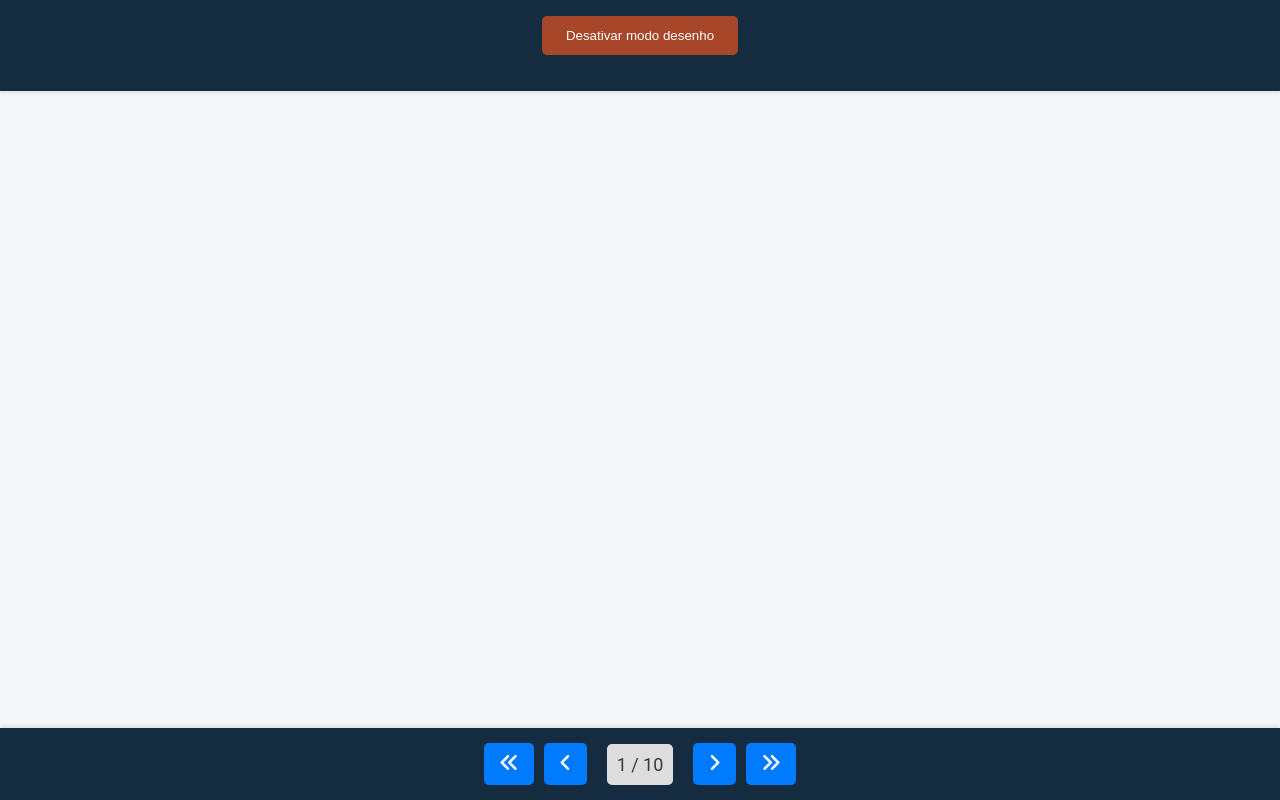
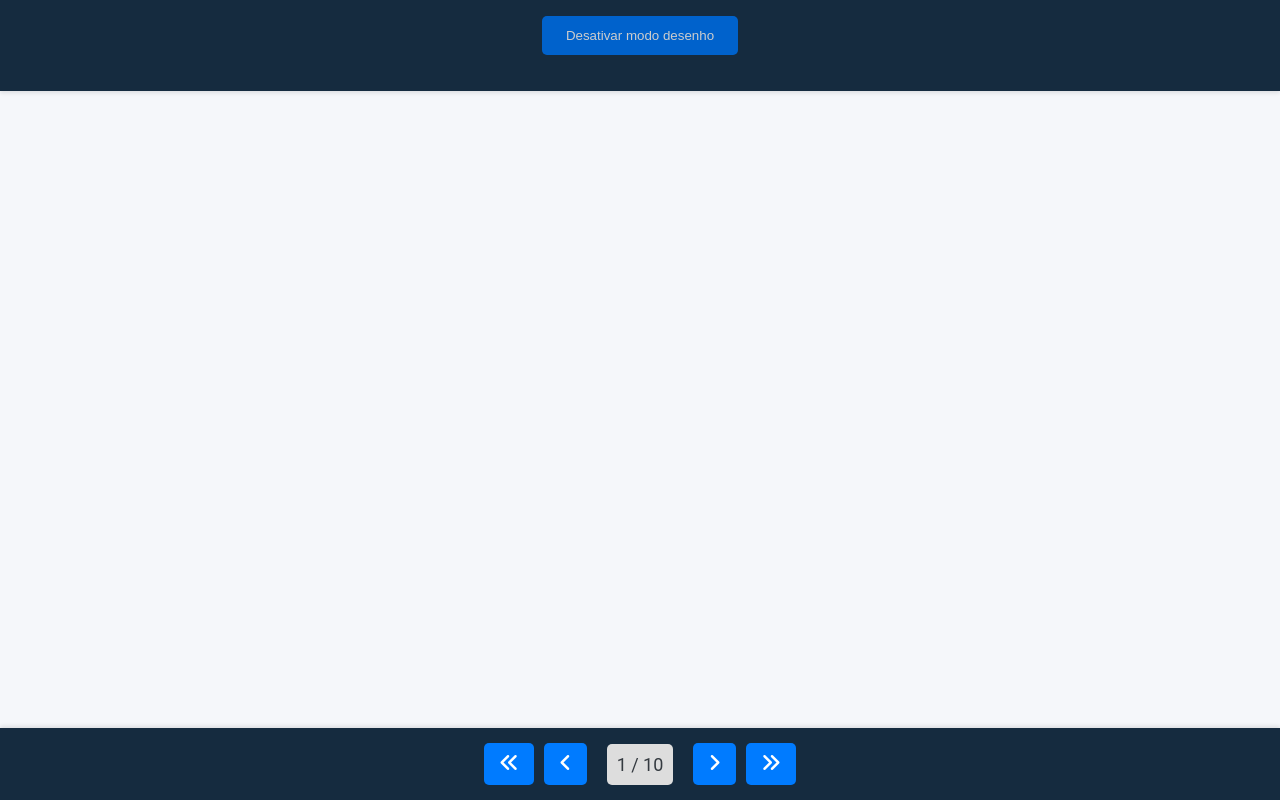
Before and after one commit to adamsartur/hachura, a plain HTML site: page index.html in a window 1280 px wide. Both pictures are taken after a click on the button "Ativar modo desenho". Drawn offline with Linux system fonts and the light colour scheme; no server answers.

Commit message:
button color

```diff
--- a/styles/styles.css
+++ b/styles/styles.css
@@ -51,7 +51,7 @@ body {
   }
 
   #toggle-draw-mode.active {
-    background-color: #a74628;
+    filter: brightness(0.8);
   }
 
   #toggle-draw-mode:hover {
```
